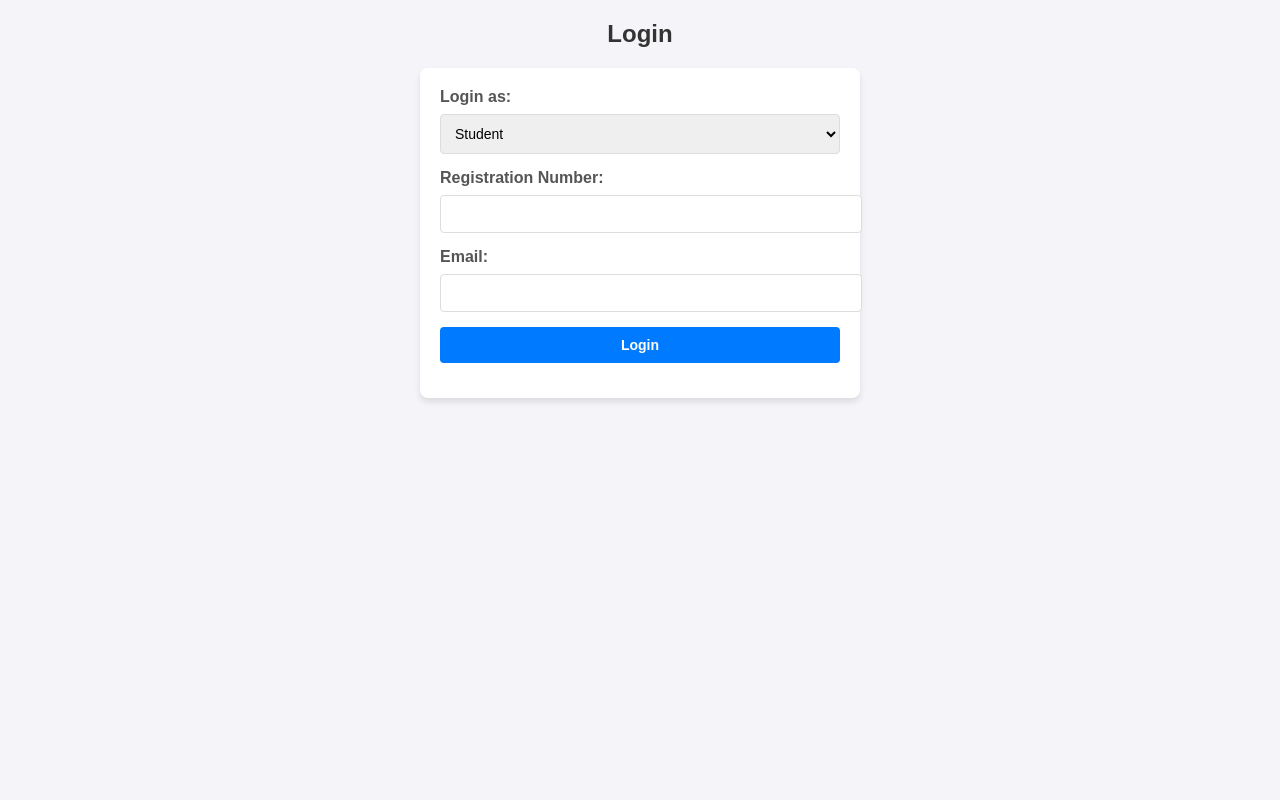
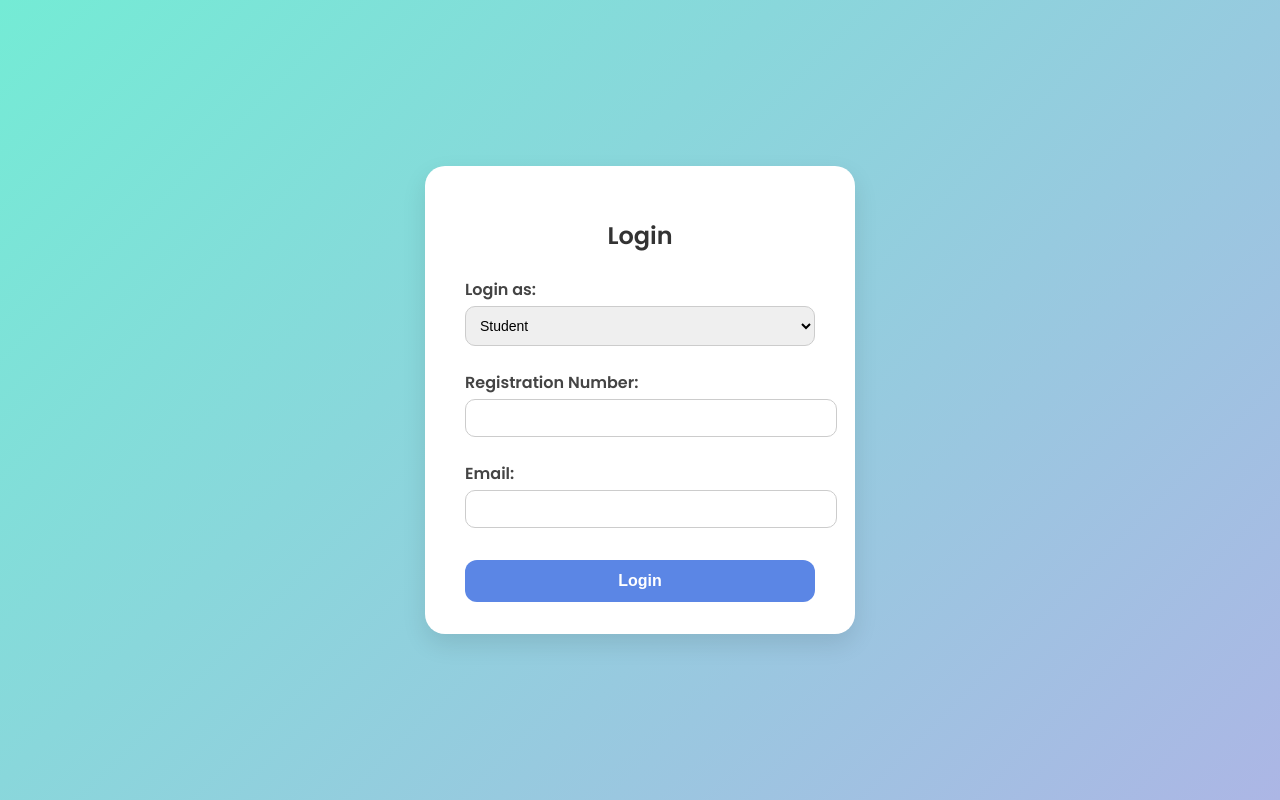
Before and after one commit to kwofee/dbs-project, a Django app: page / in a window 1280 px wide. Run offline with Django 5.2, Linux system fonts and the light colour scheme.

Commit message:
made it more beautiful

```diff
--- a/showtables/templates/index.html
+++ b/showtables/templates/index.html
@@ -4,7 +4,83 @@
     {% load static %}
     <meta charset="UTF-8">
     <title>Login</title>
-    <link rel="stylesheet" href="{% static 'styles.css' %}">
+    <link href="https://fonts.googleapis.com/css2?family=Poppins:wght@400;600&display=swap" rel="stylesheet">
+    <style>
+        body {
+            margin: 0;
+            font-family: 'Poppins', sans-serif;
+            background: linear-gradient(135deg, #74ebd5, #ACB6E5);
+            display: flex;
+            justify-content: center;
+            align-items: center;
+            height: 100vh;
+        }
+
+        form {
+            background-color: #ffffff;
+            padding: 2rem 2.5rem;
+            border-radius: 20px;
+            box-shadow: 0 10px 25px rgba(0, 0, 0, 0.1);
+            width: 350px;
+        }
+
+        h2 {
+            text-align: center;
+            margin-bottom: 1.5rem;
+            color: #333;
+        }
+
+        label {
+            display: block;
+            margin: 0.5rem 0 0.25rem;
+            font-weight: 600;
+            color: #444;
+        }
+
+        input, select {
+            width: 100%;
+            padding: 10px;
+            border: 1px solid #ccc;
+            border-radius: 10px;
+            margin-bottom: 1rem;
+            font-size: 14px;
+        }
+
+        button {
+            width: 100%;
+            padding: 12px;
+            background-color: #5b86e5;
+            color: white;
+            border: none;
+            border-radius: 12px;
+            font-size: 16px;
+            font-weight: bold;
+            cursor: pointer;
+            transition: 0.3s ease;
+        }
+
+        button:hover {
+            background-color: #4776e6;
+        }
+
+        #student_fields, #faculty_fields {
+            margin-bottom: 1rem;
+        }
+
+        ul {
+            background-color: #ffe0e0;
+            padding: 10px;
+            border-radius: 8px;
+            margin-bottom: 1rem;
+            list-style-type: none;
+            color: #cc0000;
+        }
+
+        li {
+            margin-bottom: 0.5rem;
+        }
+    </style>
+
     <script>
         function toggleFields() {
             const userType = document.getElementById("user_type").value;
@@ -21,7 +97,10 @@
     </script>
 </head>
 <body>
+    <form method="POST">
         <h2>Login</h2>
+        {% csrf_token %}
+
         {% if messages %}
         <ul>
             {% for message in messages %}
@@ -29,8 +108,7 @@
             {% endfor %}
         </ul>
         {% endif %}
-    <form method="POST">
-        {% csrf_token %}
+
         <label for="user_type">Login as:</label>
         <select id="user_type" name="user_type" onchange="toggleFields()">
             <option value="student">Student</option>
```
Also changed, not shown: showtables/templates/student_details.html (+55 -2 lines), showtables/templates/student_project_dashboard.html (+75 -1 lines). Lines whose indentation alone changed are shown as unchanged.
